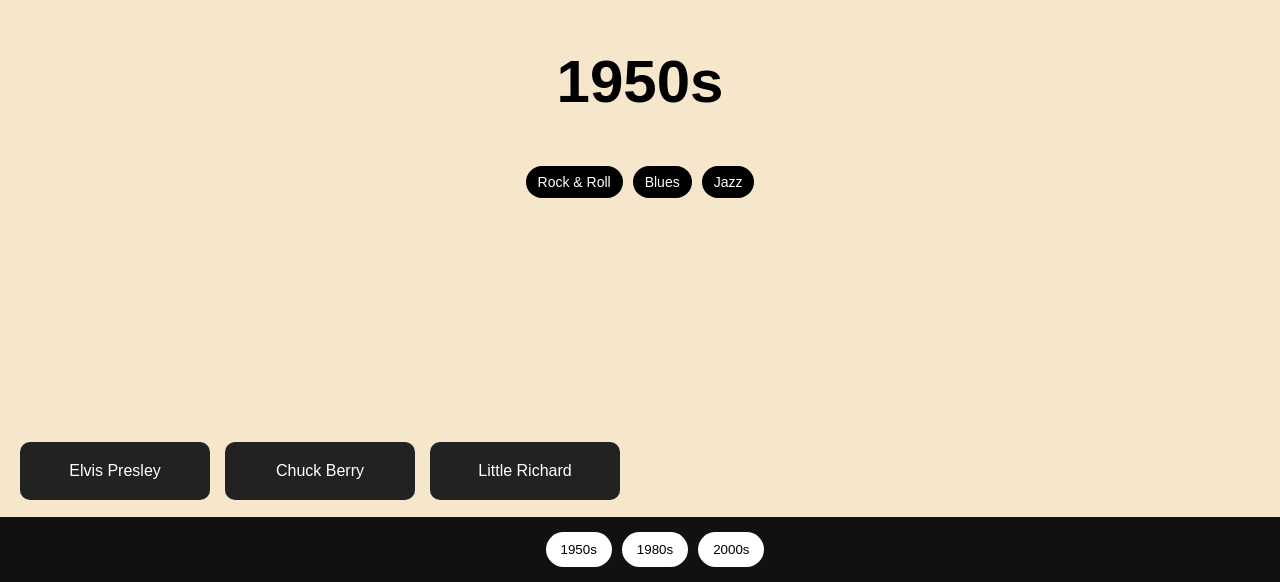
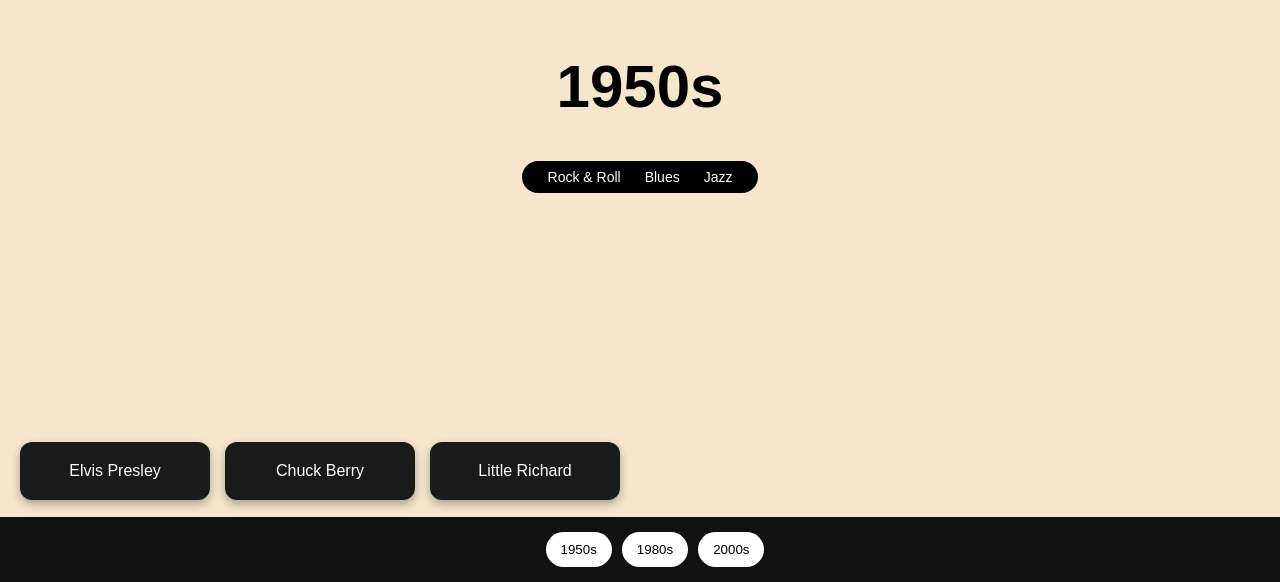
Before and after one commit to anjalirawat8181-spec/music-era-time-machine, a React (Vite) app: page / in a window 1280 px wide. Shown: the part 218-800 px from the top of the page. Built offline with nearby package versions, Linux system fonts and the light colour scheme.

Commit message:
better ui

```diff
--- a/src/App.jsx
+++ b/src/App.jsx
@@ -16,14 +16,16 @@
   }, [activeEra]);
 
 return (
-  <div>
+  <div style={{ fontFamily: "sans-serif" }}>
     <EraHero era={activeEra} />
 
-    <ArtistCarousel artists={activeEra.artists} />
+    <div style={{ paddingBottom: "80px" }}>
+      <ArtistCarousel artists={activeEra.artists} />
 
-    <CulturalSnapshot facts={activeEra.facts} />
+      <CulturalSnapshot facts={activeEra.facts} />
 
-    <SongPreview song={activeEra.song} />
+      <SongPreview song={activeEra.song} />
+    </div>
 
     <Timeline eras={eras} setActiveEra={setActiveEra} />
   </div>
--- a/src/components/ArtistCarousel.jsx
+++ b/src/components/ArtistCarousel.jsx
@@ -12,13 +12,14 @@
         <div
           key={index}
           style={{
-            minWidth: "150px",
-            padding: "20px",
-            borderRadius: "10px",
-            background: "#222",
-            color: "#fff",
-            textAlign: "center",
-          }}
+         minWidth: "150px",
+         padding: "20px",
+         borderRadius: "12px",
+        background: "#1a1a1a",
+         color: "#fff",
+        textAlign: "center",
+        boxShadow: "0 4px 10px rgba(0,0,0,0.3)",
+}}
         >
           {artist}
         </div>
--- a/src/components/GenreTags.jsx
+++ b/src/components/GenreTags.jsx
@@ -2,12 +2,13 @@
   return (
     <div
       style={{
-        display: "flex",
-        gap: "10px",
-        justifyContent: "center",
-        marginTop: "10px",
-        flexWrap: "wrap",
-      }}
+  padding: "8px 14px",
+  borderRadius: "20px",
+  background: "#000",
+  color: "#fff",
+  fontSize: "13px",
+  fontWeight: "500",
+}}
     >
       {genres.map((genre, index) => (
         <span
```
